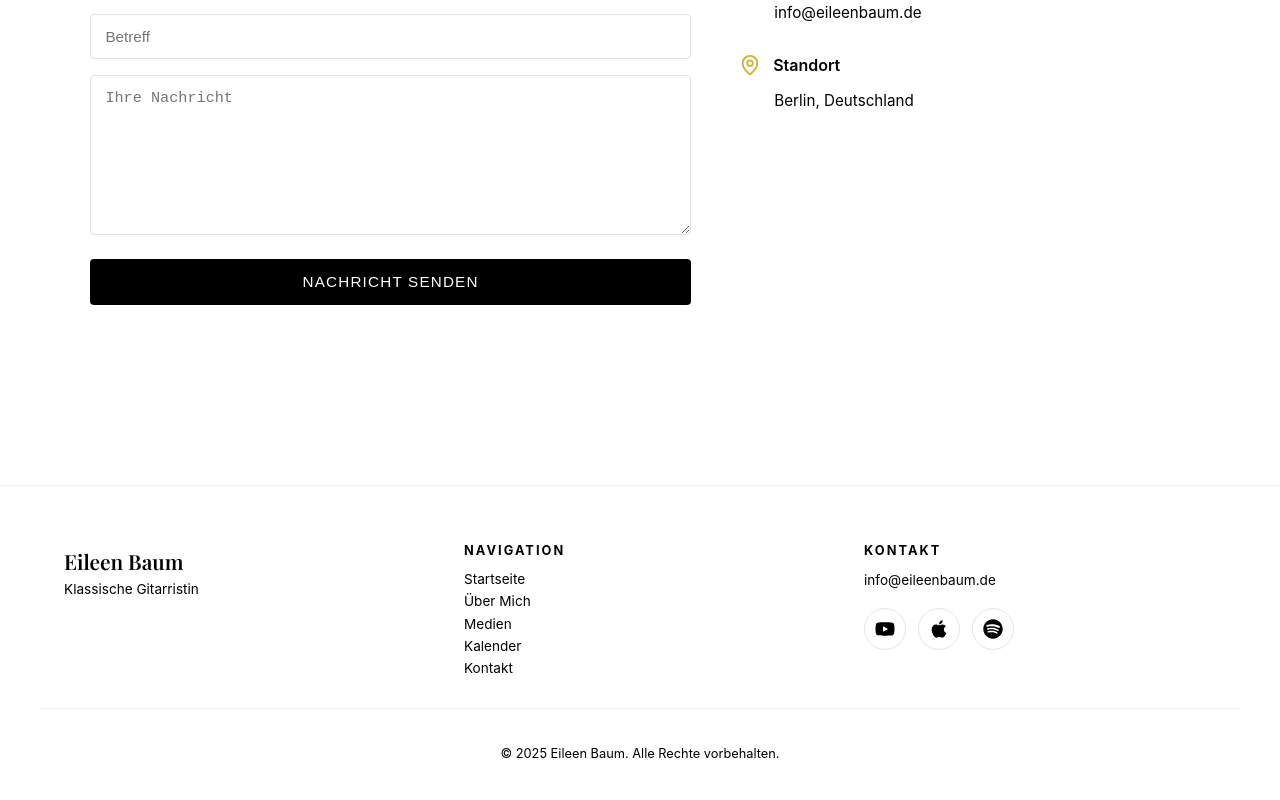
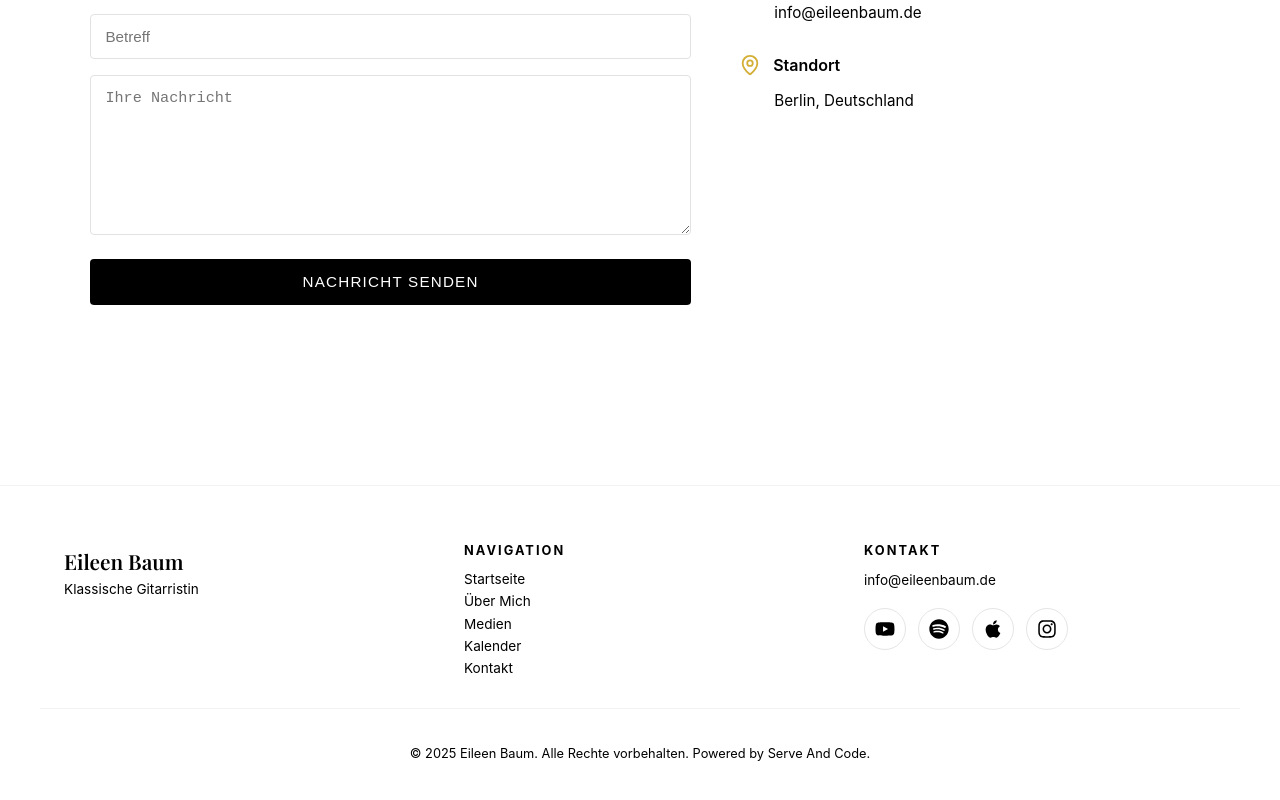
Before and after one commit to Matt0107/eileen-base44, a React (Create React App) app: page /contact in a window 1280 px wide. Shown: the part 459-1259 px from the top of the page. Built offline with nearby package versions, Linux system fonts and the light colour scheme.

Commit message:
footer updated + info message formular

```diff
--- a/src/components/Footer.js
+++ b/src/components/Footer.js
@@ -1,7 +1,7 @@
 import React from "react";
 import { Link } from "react-router-dom";
 import { useTranslation } from "react-i18next";
-import { FaSpotify, FaYoutube, FaApple } from "react-icons/fa";
+import { FaSpotify, FaYoutube, FaApple, FaInstagram } from "react-icons/fa";
 import "../styles/Footer.css";
 
 export default function Footer() {
@@ -13,13 +13,12 @@ export default function Footer() {
     { label: t("nav.about"), path: "/about" },
     { label: t("nav.media"), path: "/media" },
     { label: t("nav.calendar"), path: "/calendar" },
-    { label: t("nav.contact"), path: "/contact" }
+    { label: t("nav.contact"), path: "/contact" },
   ];
 
   return (
     <footer className="footer">
       <div className="footer-inner">
-
         {/* Colonne 1 */}
         <div className="footer-col">
           <h3 className="footer-title">Eileen Baum</h3>
@@ -45,9 +44,7 @@ export default function Footer() {
 
         {/* Colonne 3 : Contact + plateformes */}
         <div className="footer-col">
-          <h4 className="footer-heading">
-            {isDe ? "Kontakt" : "Contact"}
-          </h4>
+          <h4 className="footer-heading">{isDe ? "Kontakt" : "Contact"}</h4>
 
           <p className="footer-text">info@eileenbaum.de</p>
 
@@ -63,6 +60,16 @@ export default function Footer() {
             </a>
 
             <a
+              href="https://open.spotify.com/artist/6BEnmlx54iiGEDYXS7jcN4"
+              target="_blank"
+              rel="noopener noreferrer"
+              className="footer-social-link"
+              aria-label="Spotify"
+            >
+              <FaSpotify className="footer-social-icon" />
+            </a>
+
+            <a
               href="https://music.apple.com/gd/artist/eileen-baum/1497923452"
               target="_blank"
               rel="noopener noreferrer"
@@ -73,20 +80,20 @@ export default function Footer() {
             </a>
 
             <a
-              href="https://open.spotify.com/artist/6BEnmlx54iiGEDYXS7jcN4"
+              href="https://www.instagram.com/eileen_guitarist/"
               target="_blank"
               rel="noopener noreferrer"
               className="footer-social-link"
-              aria-label="Spotify"
+              aria-label="Instagram"
             >
-              <FaSpotify className="footer-social-icon" />
+              <FaInstagram className="footer-social-icon" />
             </a>
           </div>
         </div>
       </div>
 
       <div className="footer-bottom">
-        <p className="footer-copy">{t("footer.copyright")}</p>
+        <p className="footer-copy">{t("footer.copyright")} Powered by Serve And Code.</p>
       </div>
     </footer>
   );
--- a/src/i18n/de.json
+++ b/src/i18n/de.json
@@ -175,7 +175,7 @@
   "subjectPlaceholder": "Betreff",
   "messagePlaceholder": "Ihre Nachricht",
   "submitButton": "Nachricht senden",
-  "successMessage": "Vielen Dank! Ihre Nachricht wurde vorbereitet. Bitte prüfen Sie Ihr E-Mail-Programm.",
+  "successMessage": "Vielen Dank! Ihre Nachricht wurde erfolgreich gesendet.",
   "errorMessage": "Es ist ein Fehler aufgetreten. Bitte versuchen Sie es erneut.",
   "infoTitle": "Kontaktinformationen",
   "emailLabel": "E-Mail",
--- a/src/i18n/en.json
+++ b/src/i18n/en.json
@@ -175,7 +175,7 @@
   "subjectPlaceholder": "Subject",
   "messagePlaceholder": "Your message",
   "submitButton": "Send message",
-  "successMessage": "Thank you! Your message has been prepared. Please check your email application.",
+  "successMessage": "Thank you! Your message has been successfully sent.",
   "errorMessage": "An error occurred. Please try again.",
   "infoTitle": "Contact information",
   "emailLabel": "Email",
```
